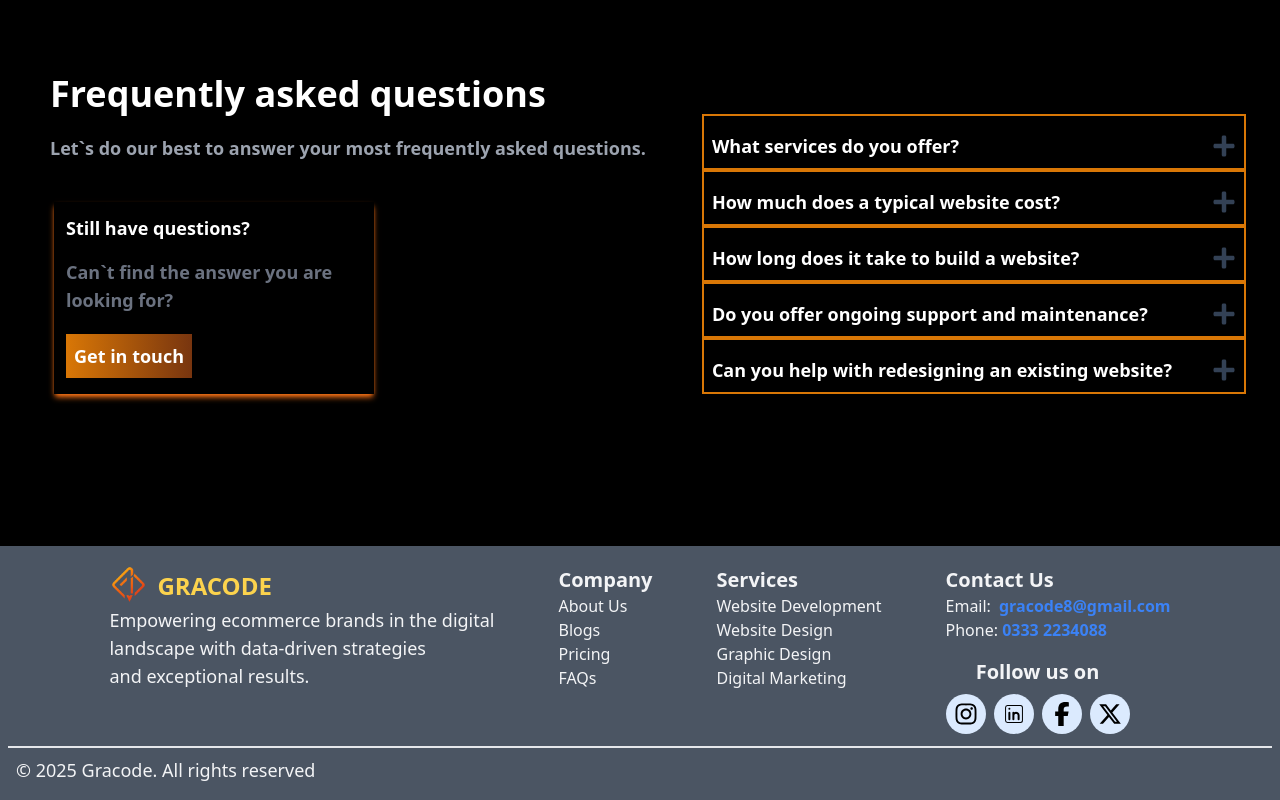
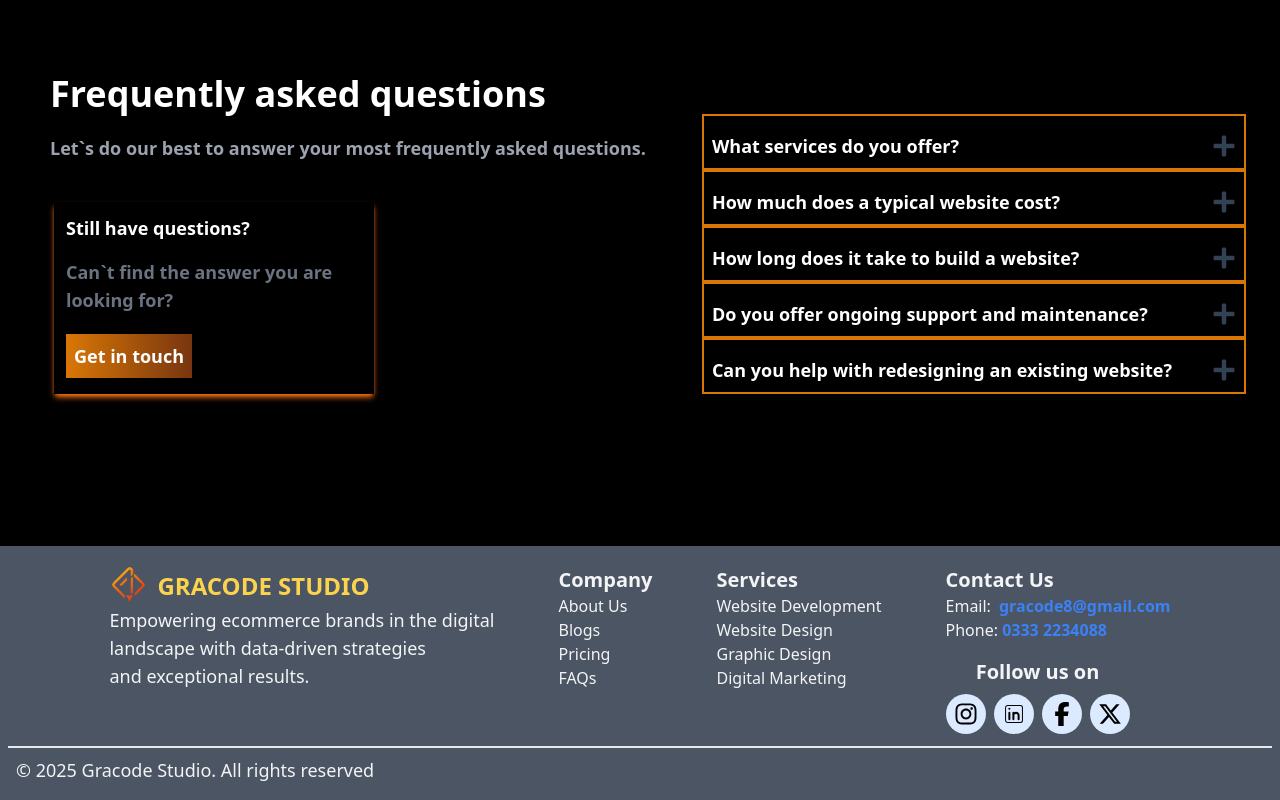
Before and after one commit to Mahad-Usman-15/Gracodestudio, a Next.js app: page / in a window 1280 px wide. Shown: the part 3050-3850 px from the top of the page. Built offline with nearby package versions, Linux system fonts and the light colour scheme.

Commit message:
Update footer.tsx

```diff
--- a/src/app/components/footer.tsx
+++ b/src/app/components/footer.tsx
@@ -13,7 +13,7 @@ export default function Footer() {
 
             <div className="flex flex-col sm:flex-row flex-wrap  items-start p-3 justify-center gap-16">
                 <span className="flex flex-col items-start">
-                    <Link href="/"><h1 className="text-amber-300 text-2xl font-extrabold space-x-2 flex flex-row items-center gap-2"><Image src={logo} className="h-10 w-10" alt="picture" />GRACODE</h1></Link>
+                    <Link href="/"><h1 className="text-amber-300 text-2xl font-extrabold space-x-2 flex flex-row items-center gap-2"><Image src={logo} className="h-10 w-10" alt="picture" />GRACODE STUDIO</h1></Link>
                     <p className="text-lg text-gray-100 font-thin">Empowering ecommerce brands in the digital <br /> landscape
                         with data-driven strategies <br /> and exceptional results.</p>
                 </span>
@@ -55,7 +55,7 @@ export default function Footer() {
 
             </div>
             <div className="border-t-2 w-full p-2">
-                <p className="text-gray-100 text-lg">&copy; {new Date().getFullYear()} Gracode. All rights reserved</p>
+                <p className="text-gray-100 text-lg">&copy; {new Date().getFullYear()} Gracode Studio. All rights reserved</p>
             </div>
         </footer>
     )
```
